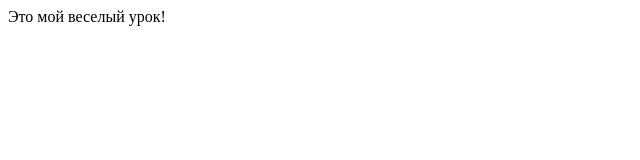
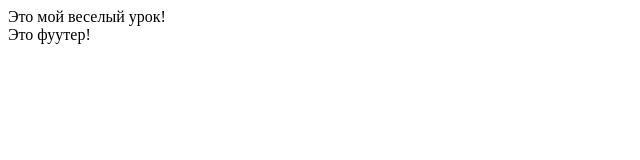
Before and after one commit to AndrSmirnov/asv-andrey1, a plain HTML site: page index.html in a window 1280 px wide. Shown: the full height of the page, 0-640 px from the left. Drawn offline with Linux system fonts and the light colour scheme.

Commit message:
Update index.html

```diff
--- a/index.html
+++ b/index.html
@@ -14,6 +14,6 @@
     <main></main>
 
     <!-- footer -->
-    <footer></footer>
+    <footer>Это фуутер!</footer>
   </body>
 </html>
```
